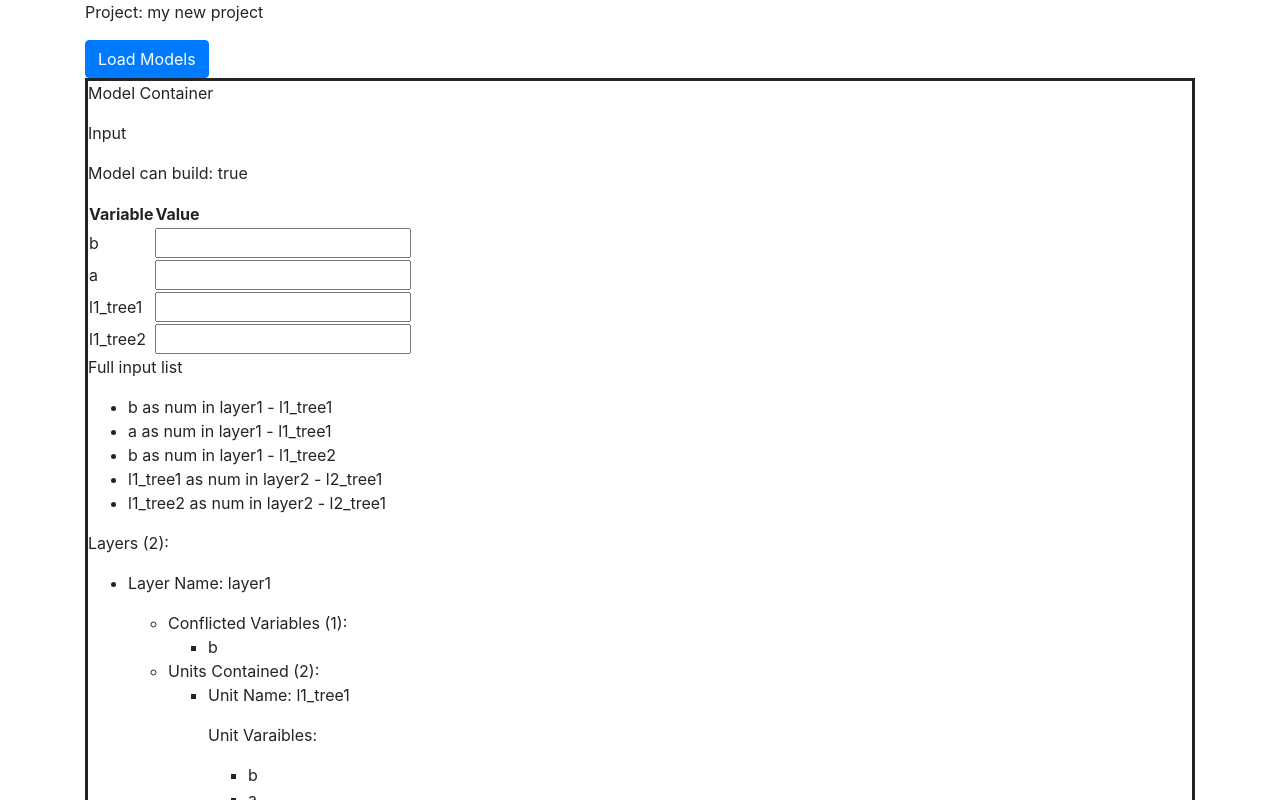
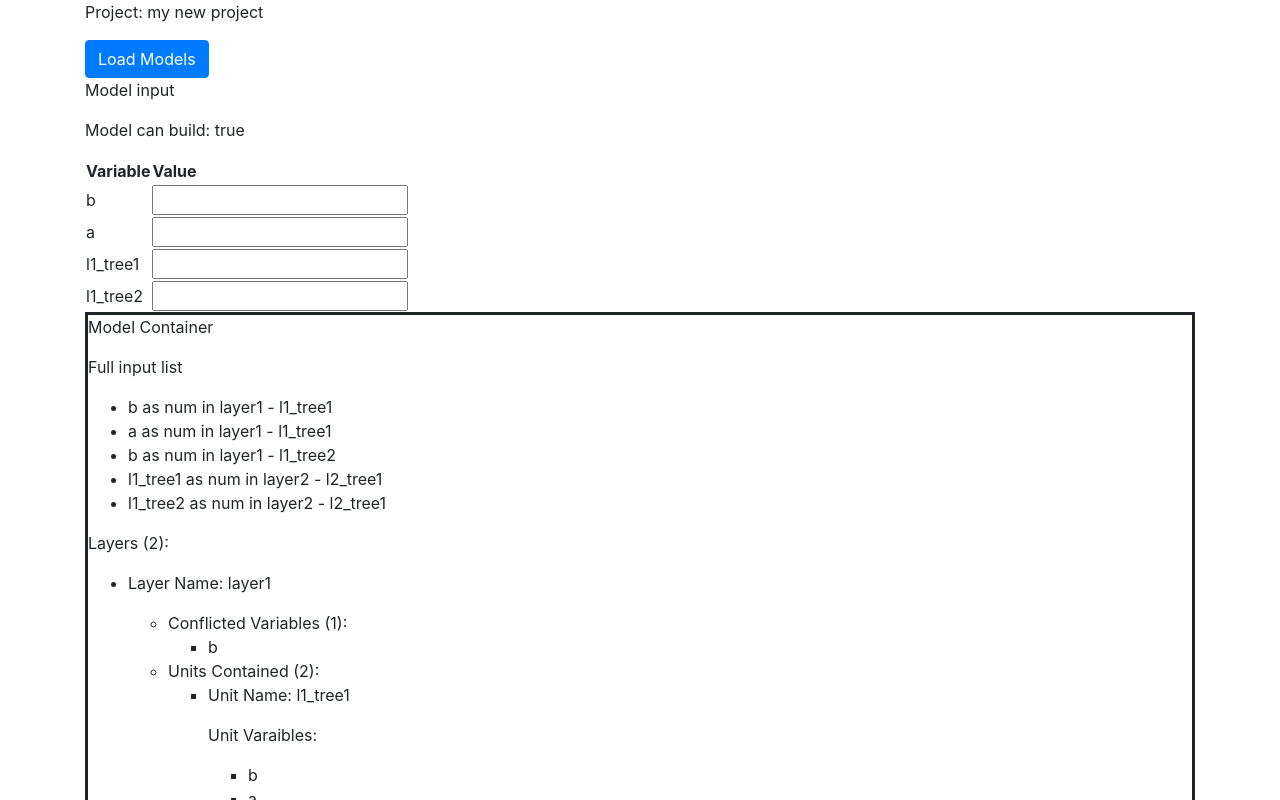
Before and after one commit to dbeanm/TreeEngine, a React (Create React App) app: page / in a window 1280 px wide. Shown: the top 800 px of the page. Built offline with nearby package versions, Linux system fonts and the light colour scheme.

Commit message:
moved inputs to workspace

```diff
--- a/src/App.js
+++ b/src/App.js
@@ -147,26 +147,9 @@ export class ContainerView extends React.Component {
   constructor(props) {
     super(props);
 
-    const all_good = Object.keys(this.props.container.inputs.usable)
-    let all_inputs = {}
-    for (const key of all_good) {
-      all_inputs[key] = Object.assign({ 'value':undefined}, this.props.container.inputs.usable[key])
-    }
-
-    this.state = {user_input: all_inputs}
-
-    this.handleFieldChange = this.handleFieldChange.bind(this);
   }
   static defaultProps = {
     container: new Container(),
-  }
-
-  handleFieldChange(fieldId, value) {
-    //console.log("handlefieldchange", fieldId, value)
-    let s = this.state.user_input
-    s[fieldId].value = value
-    //console.log(s)
-    this.setState({ user_input: s});
   }
 
   render() {
@@ -176,16 +159,10 @@ export class ContainerView extends React.Component {
       // <ListItem key={layer_name} name={layer_name} />
       <li key={layer_name}><LayerView key={layer_name} layer={this.props.container.layers[layer_name]} /></li>
     );
-    const model_can_build = Object.keys(this.props.container.inputs.conflict).length == 0;
-
-
 
     return (
       <div className="containerview">
         <p>Model Container</p>
-        <p>Input</p>
-        <p>Model can build: {model_can_build.toString()}</p>
-        <ContainerInputManualView inputs={this.state.user_input} onChange={this.handleFieldChange}></ContainerInputManualView>
         <p>Full input list</p>
         <ContainerVariablesView variables={this.props.container.variables}></ContainerVariablesView>
         <p>Layers ({layers.length}):</p>
@@ -296,13 +273,24 @@ export class ContainerInputManualView extends React.Component {
 export class Workspace extends React.Component {
   constructor(props) {
     super(props);
+
+
+    const all_good = Object.keys(this.props.container.inputs.usable)
+    let all_inputs = {}
+    for (const key of all_good) {
+      all_inputs[key] = Object.assign({ 'value':undefined}, this.props.container.inputs.usable[key])
+    }
+
     this.state = {
       container: this.props.container,
-      available_units: {}
+      available_units: {},
+      user_input: all_inputs
     }
     this.container = this.props.container
 
     this.handleUnitAdded = this.handleUnitAdded.bind(this);
+    this.handleFieldChange = this.handleFieldChange.bind(this);
+
   }
   static defaultProps = {
     container: new Container()
@@ -315,6 +303,14 @@ export class Workspace extends React.Component {
     //c.layers[layer_name].add_unit(this.state.available_units[unit_name])
     c.add_unit_to_layer(layer_name, this.state.available_units[unit_name])
     this.setState({container: c})
+  }
+
+  handleFieldChange(fieldId, value) {
+    //console.log("handlefieldchange", fieldId, value)
+    let s = this.state.user_input
+    s[fieldId].value = value
+    //console.log(s)
+    this.setState({ user_input: s});
   }
 
   fetch_models(){
@@ -350,6 +346,8 @@ export class Workspace extends React.Component {
   }
 
   render() {
+    const model_can_build = Object.keys(this.state.container.inputs.conflict).length == 0;
+
     const listItems = Object.keys(this.state.available_units).map((unit_name) =>
     <div className="col"><UnitAvailableView key={unit_name} unit={this.state.available_units[unit_name]} handleUnitAdded={this.handleUnitAdded}/></div>
     );
@@ -359,6 +357,14 @@ export class Workspace extends React.Component {
           <div className="col">
           <p>Project: {this.props.project_name}</p>
           <button type="button" className="btn btn-primary" onClick={() => this.fetch_models()}>Load Models</button>
+          </div>
+        </div>
+
+        <div className="row">
+          <div className="col">
+          <p>Model input</p>
+          <p>Model can build: {model_can_build.toString()}</p>
+        <ContainerInputManualView inputs={this.state.user_input} onChange={this.handleFieldChange}></ContainerInputManualView>
           </div>
         </div>
 
```
